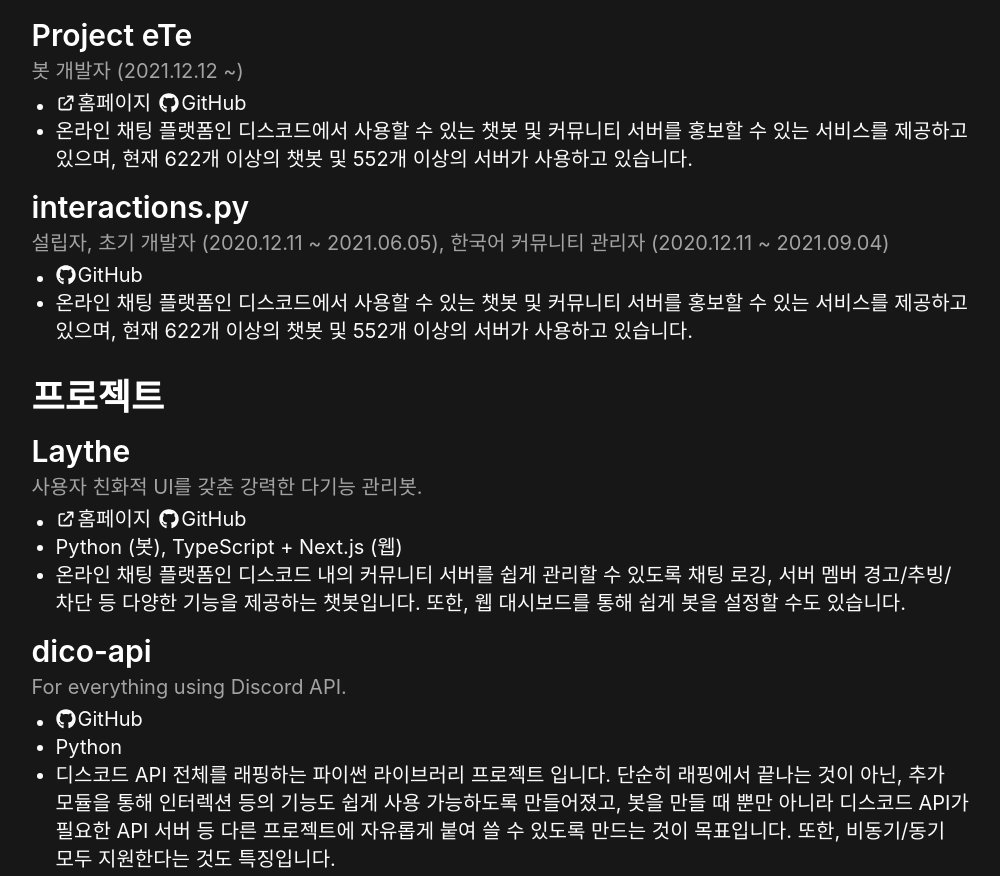
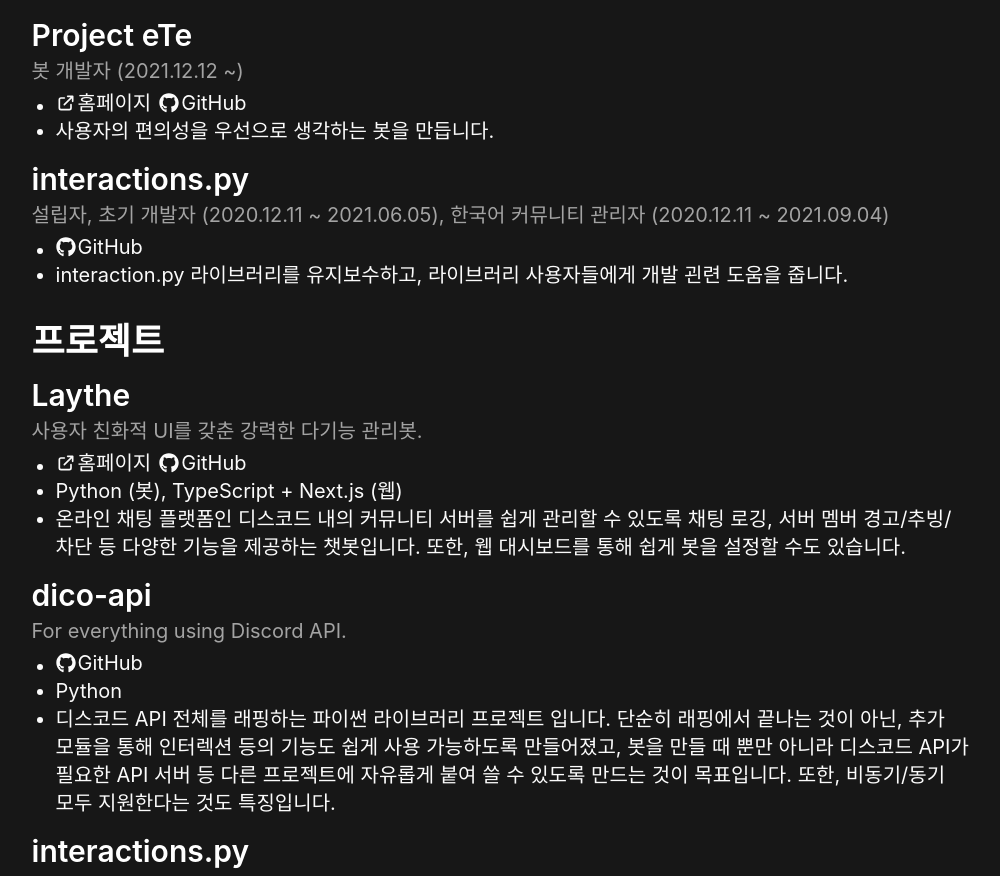
Before and after one commit to eunwoo1104/portfolio, a React (Create React App) app: page / in a window 1280 px wide. Shown: the part 2271-3147 px from the top of the page, without its empty margins (122-1122 px from the left). Built offline with nearby package versions, Linux system fonts and the light colour scheme; a web font is replaced by a local one.

Commit message:
fix: wrong resume decription

```diff
--- a/src/App.tsx
+++ b/src/App.tsx
@@ -5,7 +5,7 @@
 import { Contact } from "./components/Contact";
 
 const App: React.FC = () => (
-  <div className="w-full min-h-screen bg-neutral-900 flex flex-col px-default">
+  <div className="w-full min-h-screen bg-neutral-900 flex flex-col px-default snap-y snap-mandatory">
     <Hello />
     <Intro />
     <Resume />
--- a/src/components/Contact.tsx
+++ b/src/components/Contact.tsx
@@ -51,7 +51,7 @@
 export const Contact: React.FC = () => (
   <InView>
     {({ ref, inView }) => (
-      <div className="flex flex-col py-36 justify-center space-y-2">
+      <div className="flex flex-col py-36 justify-center space-y-2 snap-end">
         <motion.div
           initial={{ opacity: 0, y: 15 }}
           animate={inView ? { opacity: 1, y: 0 } : { opacity: 0 }}
--- a/src/components/Hello.tsx
+++ b/src/components/Hello.tsx
@@ -2,7 +2,7 @@
 import { motion } from "framer-motion";
 
 export const Hello: React.FC = () => (
-  <div className="flex flex-col h-screen justify-center items-center space-y-1.5">
+  <div className="flex flex-col h-screen justify-center items-center space-y-1.5 snap-center">
     <motion.div
       initial={{ opacity: 0, y: 15 }}
       animate={{ opacity: 1, y: 0 }}
--- a/src/components/Intro.tsx
+++ b/src/components/Intro.tsx
@@ -58,7 +58,7 @@
   return (
     <InView>
       {({ ref, inView }) => (
-        <div className="flex flex-col min-h-screen justify-center space-y-8">
+        <div className="flex flex-col min-h-screen justify-center space-y-8 snap-center">
           <div className="flex flex-col space-y-4">
             <motion.div
               initial={{ opacity: 0, y: 15 }}
--- a/src/components/Resume.tsx
+++ b/src/components/Resume.tsx
@@ -84,7 +84,7 @@
       },
     ],
     position: "봇 개발자 (2021.12.12 ~)",
-    description: `온라인 채팅 플랫폼인 디스코드에서 사용할 수 있는 챗봇 및 커뮤니티 서버를 홍보할 수 있는 서비스를 제공하고 있으며, 현재 622개 이상의 챗봇 및 552개 이상의 서버가 사용하고 있습니다.`,
+    description: `사용자의 편의성을 우선으로 생각하는 봇을 만듭니다.`,
   },
   {
     name: "interactions.py",
@@ -97,7 +97,7 @@
     ],
     position:
       "설립자, 초기 개발자 (2020.12.11 ~ 2021.06.05), 한국어 커뮤니티 관리자 (2020.12.11 ~ 2021.09.04)",
-    description: `온라인 채팅 플랫폼인 디스코드에서 사용할 수 있는 챗봇 및 커뮤니티 서버를 홍보할 수 있는 서비스를 제공하고 있으며, 현재 622개 이상의 챗봇 및 552개 이상의 서버가 사용하고 있습니다.`,
+    description: `interaction.py 라이브러리를 유지보수하고, 라이브러리 사용자들에게 개발 괸련 도움을 줍니다.`,
   },
 ];
 
@@ -169,7 +169,7 @@
     </InView>
     <InView>
       {({ ref, inView }) => (
-        <div className="flex flex-col space-y-4">
+        <div className="flex flex-col space-y-4 snap-center">
           <motion.div
             initial={{ opacity: 0, y: -15 }}
             animate={inView ? { opacity: 1, y: 0 } : { opacity: 0 }}
@@ -221,7 +221,7 @@
 
     <InView>
       {({ ref, inView }) => (
-        <div className="flex flex-col space-y-4">
+        <div className="flex flex-col space-y-4 snap-center">
           <motion.div
             initial={{ opacity: 0, y: -15 }}
             animate={inView ? { opacity: 1, y: 0 } : { opacity: 0 }}
```
